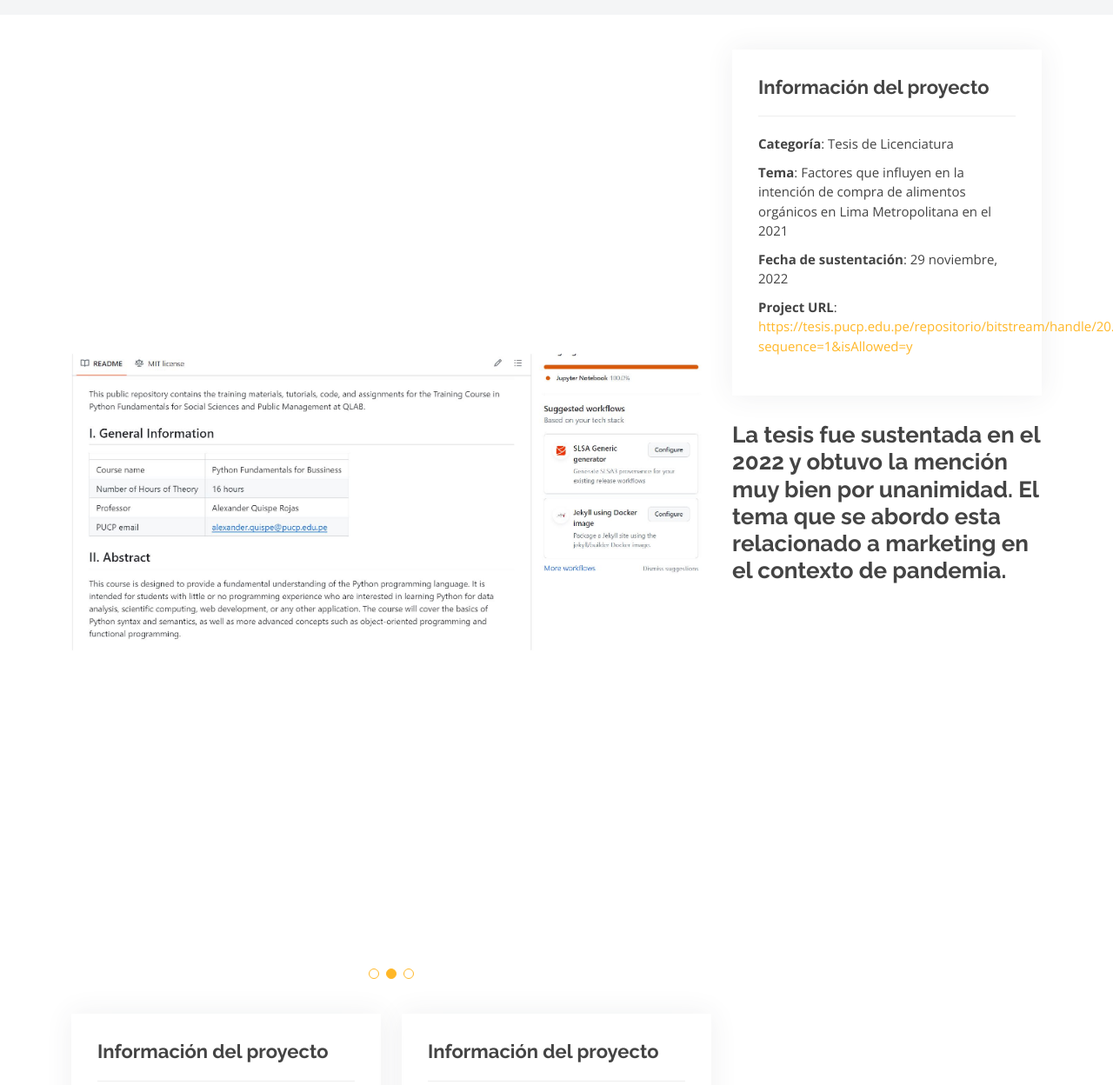
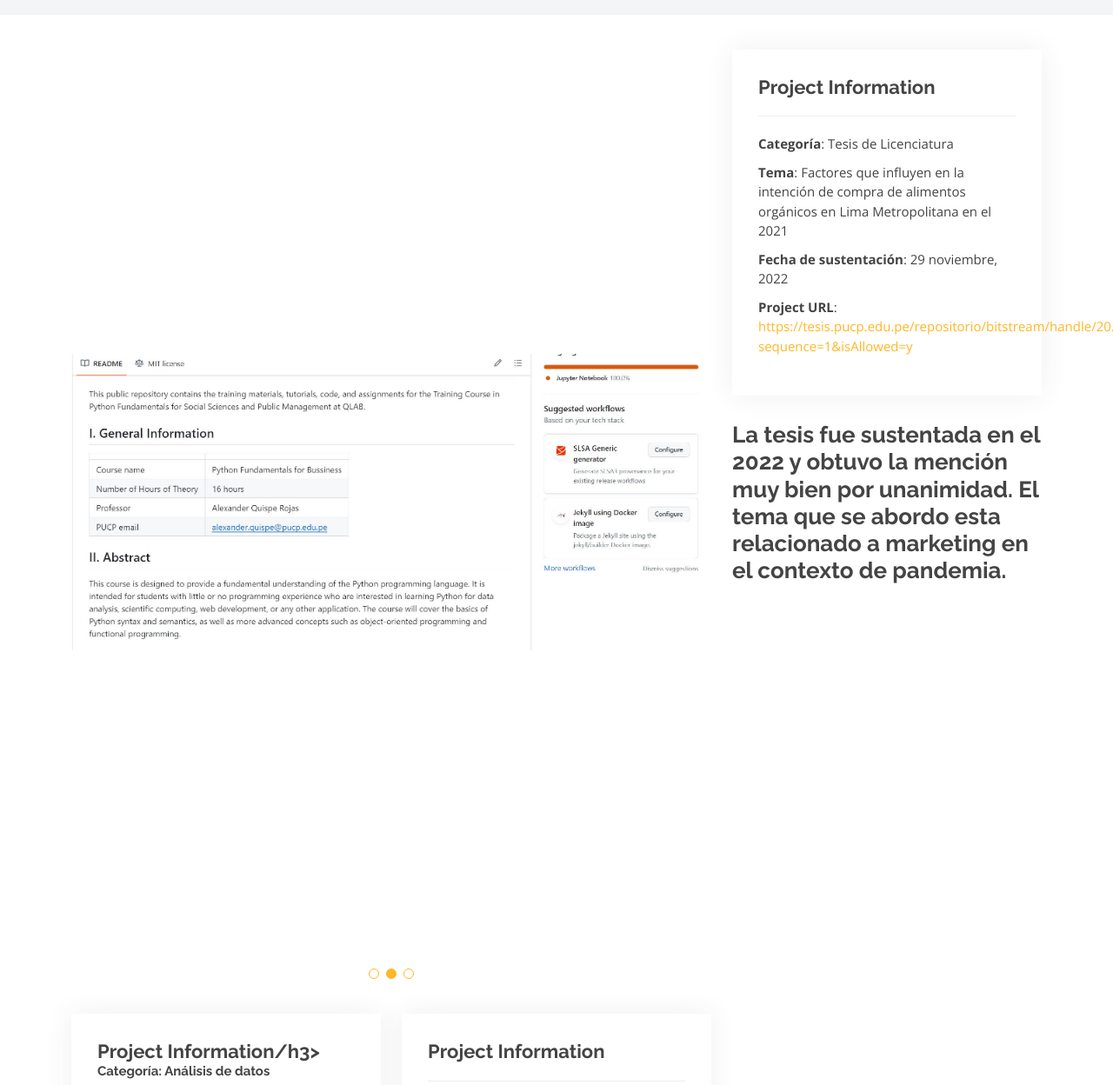
Before and after one commit to Alexroro/Portafoliopersonal, a plain HTML site: page portfolio-details.html in a window 1280 px wide. Shown: the part 130-1378 px from the top of the page at 87% size. Drawn offline with nearby package versions, Linux system fonts and the light colour scheme.

Commit message:
Update portfolio-details.html

```diff
--- a/portfolio-details.html
+++ b/portfolio-details.html
@@ -118,7 +118,7 @@
 
           <div class="col-lg-4">
             <div class="portfolio-info">
-              <h3>Información del proyecto</h3>
+              <h3>Project Information</h3>
               <ul>
                 <li><strong>Categoría</strong>: Tesis de Licenciatura</li>
                 <li><strong>Tema</strong>: Factores que influyen en la intención de compra de alimentos orgánicos en Lima Metropolitana en el 2021</li>
@@ -134,7 +134,7 @@
           </div>
   <div class="col-lg-4">
             <div class="portfolio-info">
-              <h3>Información del proyecto</h3>
+              <h3>Project Information/h3>
               <ul>
                 <li><strong>Categoría</strong>: Análisis de datos</li>
                 <li><strong>Tema</strong>: Python</li>
@@ -150,7 +150,7 @@
           </div>
            <div class="col-lg-4">
             <div class="portfolio-info">
-              <h3>Información del proyecto</h3>
+              <h3>Project Information</h3>
               <ul>
                 <li><strong>Categoría</strong>: Gestión del talento humanos</li>
                 <li><strong>Tema</strong>: GTH</li>
```
